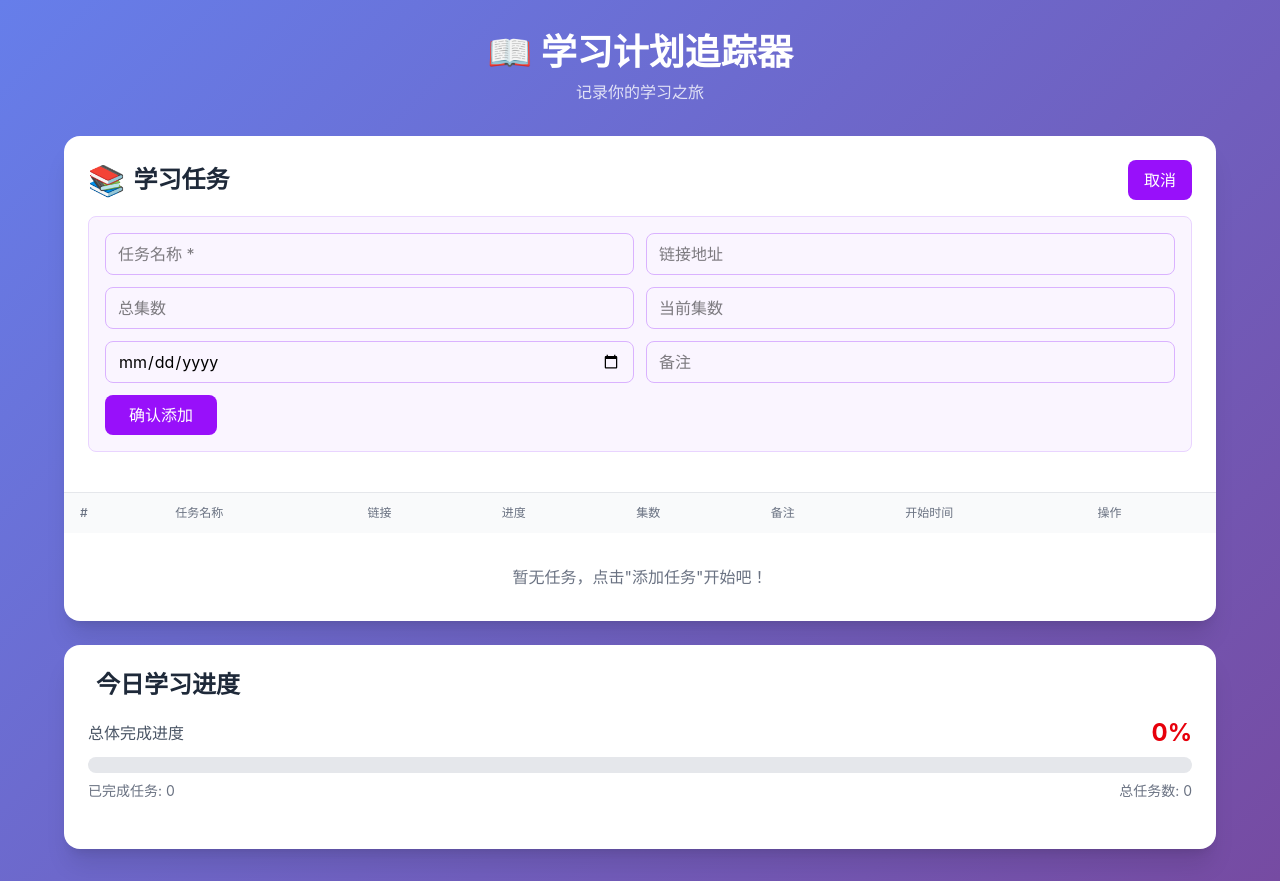
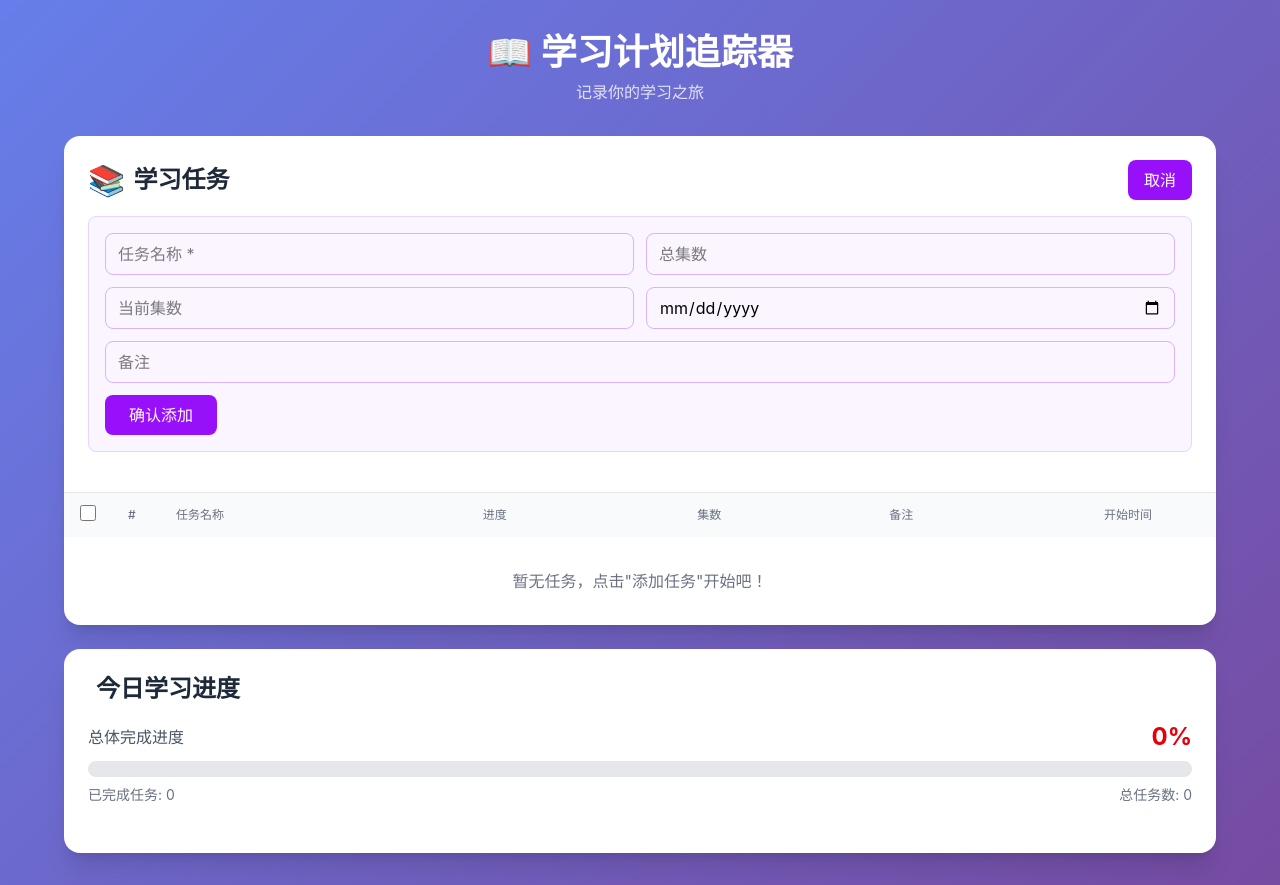
Before and after one commit to weijie380/study-tracker, a React (Vite) app: page / in a window 1280 px wide. Both pictures are taken after a click on the button "+ 添加任务". Built offline with nearby package versions, Linux system fonts and the light colour scheme.

Commit message:
Remove link column, add batch delete, enlarge episode inputs

```diff
--- a/src/TaskModule.jsx
+++ b/src/TaskModule.jsx
@@ -4,10 +4,9 @@ import { storage, generateId } from './storage';
 function TaskModule({ onProgressUpdate }) {
   const [tasks, setTasks] = useState([]);
   const [showForm, setShowForm] = useState(false);
-  const [editingId, setEditingId] = useState(null);
+  const [selectedIds, setSelectedIds] = useState(new Set());
   const [formData, setFormData] = useState({
     name: '',
-    link: '',
     totalEpisodes: '',
     currentEpisode: '',
     notes: '',
@@ -41,7 +40,6 @@ function TaskModule({ onProgressUpdate }) {
     const task = {
       id: generateId(),
       name: formData.name.trim(),
-      link: formData.link.trim(),
       totalEpisodes: parseInt(formData.totalEpisodes) || 0,
       currentEpisode: parseInt(formData.currentEpisode) || 0,
       notes: formData.notes.trim(),
@@ -51,16 +49,36 @@ function TaskModule({ onProgressUpdate }) {
     const updatedTasks = [...tasks, task];
     setTasks(updatedTasks);
     storage.saveTasks(updatedTasks);
-    setFormData({ name: '', link: '', totalEpisodes: '', currentEpisode: '', notes: '', startDate: '' });
+    setFormData({ name: '', totalEpisodes: '', currentEpisode: '', notes: '', startDate: '' });
     setShowForm(false);
     updateProgress(updatedTasks);
   };
 
-  const deleteTask = (id) => {
-    const updatedTasks = tasks.filter(t => t.id !== id);
+  const deleteSelected = () => {
+    if (selectedIds.size === 0) return;
+    const updatedTasks = tasks.filter(t => !selectedIds.has(t.id));
     setTasks(updatedTasks);
     storage.saveTasks(updatedTasks);
+    setSelectedIds(new Set());
     updateProgress(updatedTasks);
+  };
+
+  const toggleSelect = (id) => {
+    const newSelected = new Set(selectedIds);
+    if (newSelected.has(id)) {
+      newSelected.delete(id);
+    } else {
+      newSelected.add(id);
+    }
+    setSelectedIds(newSelected);
+  };
+
+  const toggleSelectAll = () => {
+    if (selectedIds.size === tasks.length) {
+      setSelectedIds(new Set());
+    } else {
+      setSelectedIds(new Set(tasks.map(t => t.id)));
+    }
   };
 
   const updateEpisode = (id, field, value) => {
@@ -100,12 +118,22 @@ function TaskModule({ onProgressUpdate }) {
             <span className="text-3xl">📚</span>
             学习任务
           </h2>
+          <div className="flex gap-2">
+            {selectedIds.size > 0 && (
+              <button
+                onClick={deleteSelected}
+                className="px-4 py-2 bg-red-500 text-white rounded-lg hover:bg-red-600 transition-colors font-medium"
+              >
+                删除选中 ({selectedIds.size})
+              </button>
+            )}
             <button
               onClick={() => setShowForm(!showForm)}
               className="px-4 py-2 bg-purple-600 text-white rounded-lg hover:bg-purple-700 transition-colors font-medium"
             >
               {showForm ? '取消' : '+ 添加任务'}
             </button>
+          </div>
         </div>
 
         {showForm && (
@@ -117,14 +145,6 @@ function TaskModule({ onProgressUpdate }) {
                 value={formData.name}
                 onChange={handleInputChange}
                 placeholder="任务名称 *"
-                className="px-3 py-2 border border-purple-300 rounded-lg focus:outline-none focus:ring-2 focus:ring-purple-500"
-              />
-              <input
-                type="url"
-                name="link"
-                value={formData.link}
-                onChange={handleInputChange}
-                placeholder="链接地址"
                 className="px-3 py-2 border border-purple-300 rounded-lg focus:outline-none focus:ring-2 focus:ring-purple-500"
               />
               <input
@@ -158,7 +178,7 @@ function TaskModule({ onProgressUpdate }) {
                 value={formData.notes}
                 onChange={handleInputChange}
                 placeholder="备注"
-                className="px-3 py-2 border border-purple-300 rounded-lg focus:outline-none focus:ring-2 focus:ring-purple-500"
+                className="px-3 py-2 border border-purple-300 rounded-lg focus:outline-none focus:ring-2 focus:ring-purple-500 md:col-span-2"
               />
             </div>
             <button
@@ -175,20 +195,26 @@ function TaskModule({ onProgressUpdate }) {
         <table className="w-full">
           <thead className="bg-gray-50">
             <tr>
-              <th className="px-4 py-3 text-left text-xs font-medium text-gray-500 uppercase">#</th>
+              <th className="px-4 py-3 text-left text-xs font-medium text-gray-500 uppercase w-10">
+                <input
+                  type="checkbox"
+                  checked={tasks.length > 0 && selectedIds.size === tasks.length}
+                  onChange={toggleSelectAll}
+                  className="w-4 h-4 text-purple-600 rounded focus:ring-purple-500"
+                />
+              </th>
+              <th className="px-4 py-3 text-left text-xs font-medium text-gray-500 uppercase w-12">#</th>
               <th className="px-4 py-3 text-left text-xs font-medium text-gray-500 uppercase">任务名称</th>
-              <th className="px-4 py-3 text-left text-xs font-medium text-gray-500 uppercase">链接</th>
               <th className="px-4 py-3 text-left text-xs font-medium text-gray-500 uppercase">进度</th>
-              <th className="px-4 py-3 text-left text-xs font-medium text-gray-500 uppercase">集数</th>
+              <th className="px-4 py-3 text-left text-xs font-medium text-gray-500 uppercase w-48">集数</th>
               <th className="px-4 py-3 text-left text-xs font-medium text-gray-500 uppercase">备注</th>
-              <th className="px-4 py-3 text-left text-xs font-medium text-gray-500 uppercase">开始时间</th>
-              <th className="px-4 py-3 text-left text-xs font-medium text-gray-500 uppercase">操作</th>
+              <th className="px-4 py-3 text-left text-xs font-medium text-gray-500 uppercase w-32">开始时间</th>
             </tr>
           </thead>
           <tbody className="divide-y divide-gray-200">
             {tasks.length === 0 ? (
               <tr>
-                <td colSpan="8" className="px-4 py-8 text-center text-gray-500">
+                <td colSpan="7" className="px-4 py-8 text-center text-gray-500">
                   暂无任务，点击"添加任务"开始吧！
                 </td>
               </tr>
@@ -196,24 +222,18 @@ function TaskModule({ onProgressUpdate }) {
               tasks.map((task, index) => {
                 const progress = getProgress(task);
                 return (
-                  <tr key={task.id} className="hover:bg-gray-50 transition-colors">
+                  <tr key={task.id} className={`hover:bg-gray-50 transition-colors ${selectedIds.has(task.id) ? 'bg-purple-50' : ''}`}>
+                    <td className="px-4 py-3">
+                      <input
+                        type="checkbox"
+                        checked={selectedIds.has(task.id)}
+                        onChange={() => toggleSelect(task.id)}
+                        className="w-4 h-4 text-purple-600 rounded focus:ring-purple-500"
+                      />
+                    </td>
                     <td className="px-4 py-3 text-gray-500">{index + 1}</td>
                     <td className="px-4 py-3">
                       <span className="font-medium text-gray-800">{task.name}</span>
-                    </td>
-                    <td className="px-4 py-3">
-                      {task.link ? (
-                        <a
-                          href={task.link}
-                          target="_blank"
-                          rel="noopener noreferrer"
-                          className="text-blue-600 hover:text-blue-800 hover:underline text-sm truncate block max-w-xs"
-                        >
-                          {task.link}
-                        </a>
-                      ) : (
-                        <span className="text-gray-400 text-sm">-</span>
-                      )}
                     </td>
                     <td className="px-4 py-3">
                       <div className="flex items-center gap-2">
@@ -227,12 +247,12 @@ function TaskModule({ onProgressUpdate }) {
                       </div>
                     </td>
                     <td className="px-4 py-3">
-                      <div className="flex items-center gap-1">
+                      <div className="flex items-center gap-2">
                         <input
                           type="number"
                           value={task.currentEpisode}
                           onChange={(e) => updateEpisode(task.id, 'currentEpisode', e.target.value)}
-                          className="w-12 px-2 py-1 text-center border border-gray-300 rounded text-sm focus:outline-none focus:ring-2 focus:ring-purple-500"
+                          className="w-16 px-2 py-1 text-center border border-gray-300 rounded text-sm focus:outline-none focus:ring-2 focus:ring-purple-500"
                           min="0"
                           max={task.totalEpisodes}
                         />
@@ -241,7 +261,7 @@ function TaskModule({ onProgressUpdate }) {
                           type="number"
                           value={task.totalEpisodes}
                           onChange={(e) => updateEpisode(task.id, 'totalEpisodes', e.target.value)}
-                          className="w-12 px-2 py-1 text-center border border-gray-300 rounded text-sm focus:outline-none focus:ring-2 focus:ring-purple-500"
+                          className="w-16 px-2 py-1 text-center border border-gray-300 rounded text-sm focus:outline-none focus:ring-2 focus:ring-purple-500"
                           min="0"
                         />
                       </div>
@@ -251,14 +271,6 @@ function TaskModule({ onProgressUpdate }) {
                     </td>
                     <td className="px-4 py-3">
                       <span className="text-sm text-gray-500">{task.startDate}</span>
-                    </td>
-                    <td className="px-4 py-3">
-                      <button
-                        onClick={() => deleteTask(task.id)}
-                        className="text-gray-400 hover:text-red-500 transition-colors"
-                      >
-                        ️
-                      </button>
                     </td>
                   </tr>
                 );
```
Lines whose indentation alone changed are shown as unchanged.
